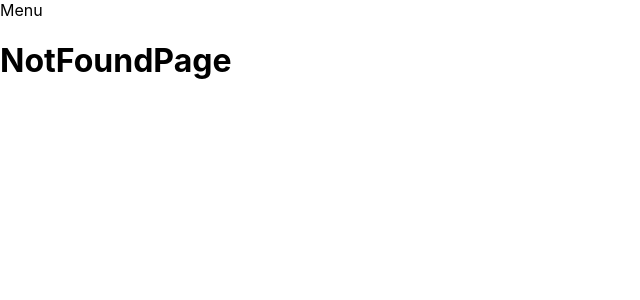
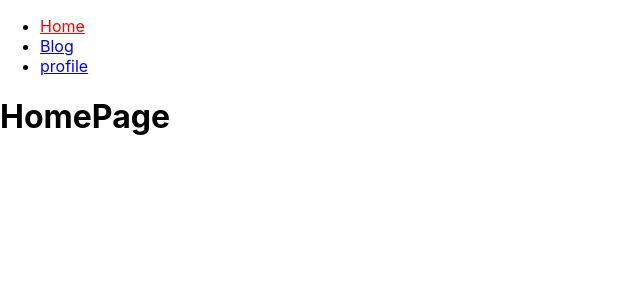
Before and after one commit to MrPerales/react-router, a React (Create React App) app: page / in a window 1280 px wide. Shown: the top 300 px of the page, without its empty margins (0-640 px from the left). Built offline with nearby package versions, Linux system fonts and the light colour scheme.

Commit message:
Link and NavLink

```diff
--- a/src/App.js
+++ b/src/App.js
@@ -23,10 +23,10 @@ function App() {
 
         <Routes>
 
-          <Route path='/home' element={<HomePage/>}/>
+          <Route path='/' element={<HomePage/>}/>
           <Route path='/blog' element={<BlogPage/>}/>
           <Route path='/profile' element={<ProfilePage/>}/>
-          <Route path='*' element={<NotFoundPage/>}/>
+          {/* <Route path='*' element={<NotFoundPage/>}/> */}
 
 
 
--- a/src/Menu.js
+++ b/src/Menu.js
@@ -1,9 +1,51 @@
 import React from "react";
+import { Link, NavLink } from "react-router-dom";
 
-function Menu(){
-    return(
-        <nav>Menu</nav>
+function Menu() {
+    return (
+        <nav>
+            <ul>
+                {/* with link */}
+                {/* <li>
+                    <Link to='/'>Home</Link>
+                </li> */}
+
+                {/*with NavLink  */}
+                {routes.map(item =>
+                    <li>
+
+                        <NavLink
+                            style={({ isActive }) => ({
+                                color: isActive ? 'red' : 'blue',
+                            })}
+                            to={item.to}
+                            key={item.text}
+                        >
+                            {item.text}
+                        </NavLink>
+
+                    </li>
+                )}
+
+            </ul>
+        </nav>
     );
 }
 
-export {Menu}
+///////ARRAY ROUTES/////////
+const routes = [];
+routes.push({
+    to: '/',
+    text: 'Home'
+})
+routes.push({
+    to: '/blog',
+    text: 'Blog'
+})
+routes.push({
+    to: '/profile',
+    text: 'profile'
+})
+
+
+export { Menu }
```
